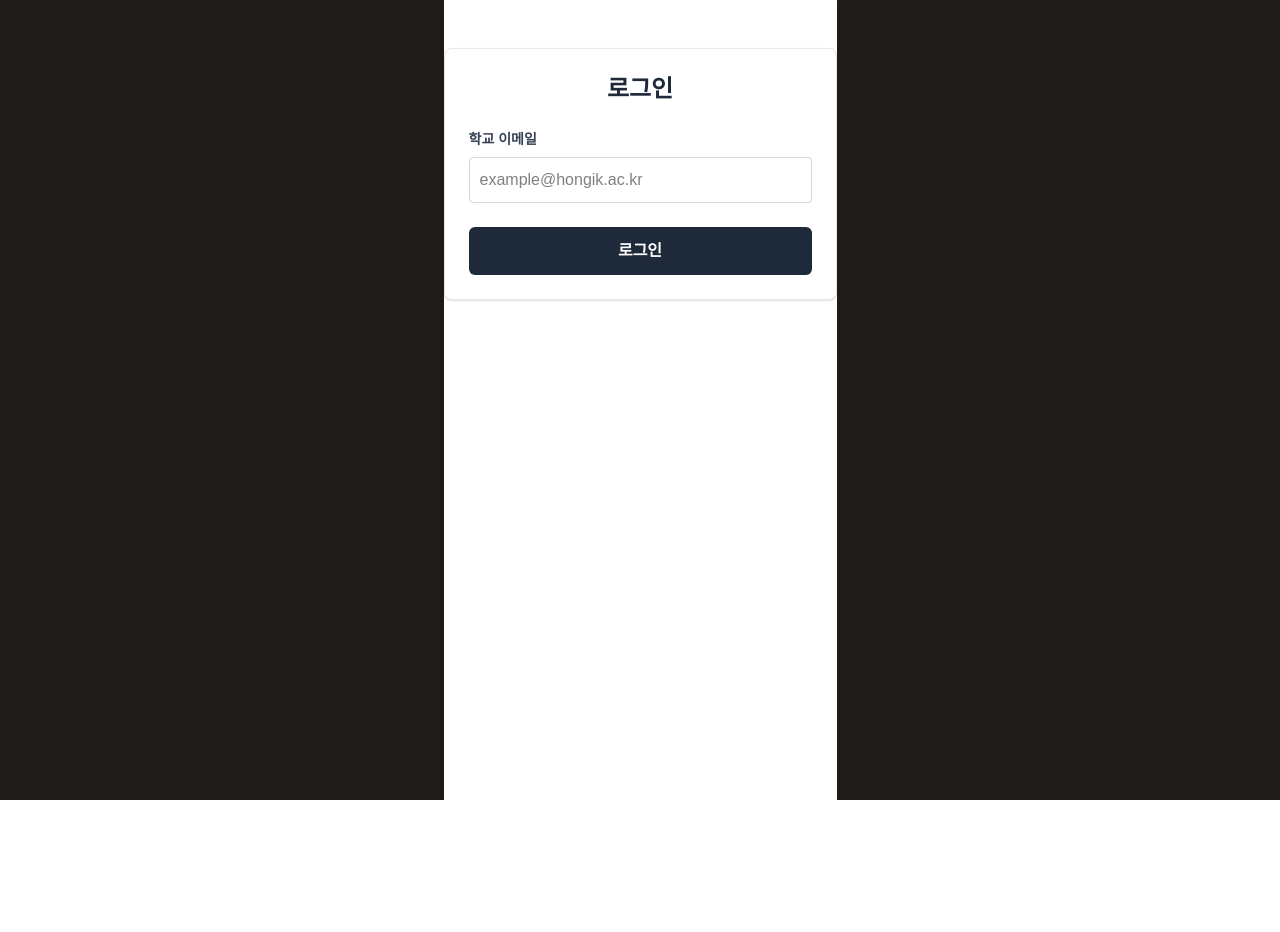
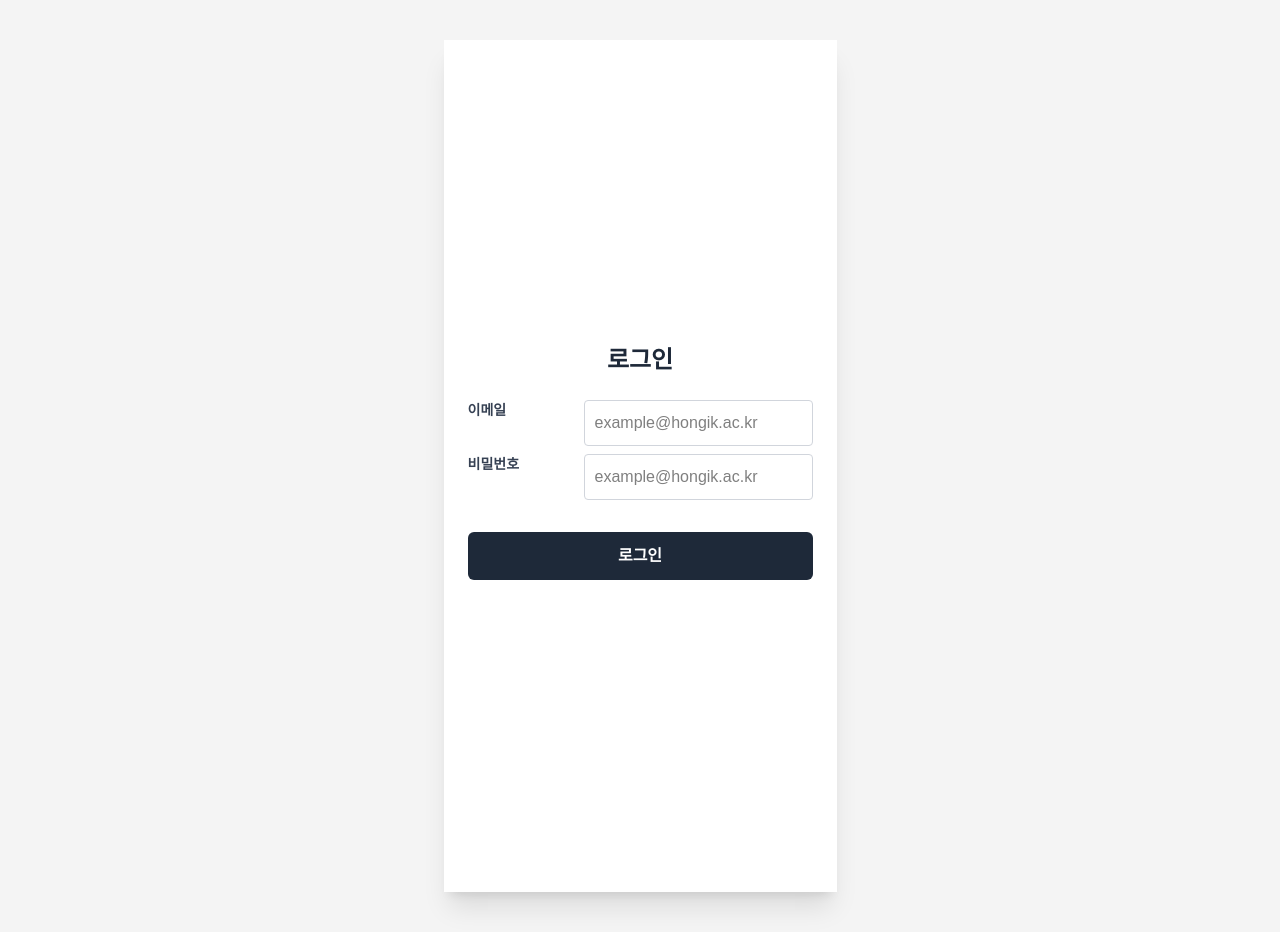
Before and after one commit to 2026-Sinchonthon/Team2-Frontend, a React (Vite) app: page /login in a window 1280 px wide. Before the commit the page ends 800 px from the top, so only its background shows below. Built offline with nearby package versions, Linux system fonts and the light colour scheme; a web font is replaced by a local one.

Commit message:
feat: 아이폰 크기대로 높이 고정

```diff
--- a/src/components/layouts/Layout.tsx
+++ b/src/components/layouts/Layout.tsx
@@ -3,8 +3,8 @@ import { Outlet } from "react-router-dom";
 const Layout = () => {
   return (
     // 데스크탑 환경을 위해 전체 배경은 회색(gray-100)으로, 내용은 가운데 정렬
-    <div className="min-h-screen bg-gray-100 flex justify-center">
-      <div className="w-full max-w-[393px] min-h-screen bg-white shadow-xl relative overflow-hidden">
+    <div className="min-h-screen bg-gray-5 flex justify-center">
+      <div className="w-full m-10 max-w-[393px] h-[852px] bg-white shadow-xl relative overflow-hidden">
         <main className="w-full h-full">
           <Outlet />
         </main>
--- a/src/pages/Auth/Login.tsx
+++ b/src/pages/Auth/Login.tsx
@@ -1,70 +1,50 @@
-import { useState, ChangeEvent } from "react";
-
-// 대학교 도메인 매핑 객체
-const universityMap: Record<string, string> = {
-  "hongik.ac.kr": "홍익대학교",
-  "sogang.ac.kr": "서강대학교",
-  "yonsei.ac.kr": "연세대학교",
-  "snu.ac.kr": "서울대학교",
-  "korea.ac.kr": "고려대학교",
-  "hanyang.ac.kr": "한양대학교",
-};
+import { useState } from "react";
 
 const Login = () => {
   const [email, setEmail] = useState<string>("");
-  const [school, setSchool] = useState<string>("");
-
-  const handleEmailChange = (e: ChangeEvent<HTMLInputElement>) => {
-    const inputEmail = e.target.value;
-    setEmail(inputEmail);
-
-    if (inputEmail.includes("@")) {
-      const domain = inputEmail.split("@")[1];
-
-      if (universityMap[domain]) {
-        setSchool(universityMap[domain]);
-      } else if (domain.includes(".")) {
-        setSchool("기타 (일반 이메일 또는 미등록 대학)");
-      } else {
-        setSchool("");
-      }
-    } else {
-      setSchool("");
-    }
-  };
+  const [password, setPassword] = useState("");
 
   return (
-    <div className="max-w-[400px] mx-auto mt-12 p-6 border border-gray-200 rounded-lg shadow-sm bg-white">
+    <div className="max-w-[400px] mx-auto mt-70 p-6  bg-white">
       <h2 className="text-center mb-6 text-2xl font-bold text-gray-800">
         로그인
       </h2>
 
-      <div className="flex flex-col gap-2">
+      <form className="flex flex-col gap-2">
+        <div className="flex  justify-between">
           <label
             htmlFor="emailInput"
             className="font-semibold text-gray-700 text-sm"
           >
-          학교 이메일
+            이메일
           </label>
           <input
             id="emailInput"
             type="email"
             value={email}
-          onChange={handleEmailChange}
+            onChange={(e) => setEmail(e.target.value)}
+            placeholder="example@hongik.ac.kr"
+            className="p-2.5  rounded border border-gray-300 focus:outline-none focus:ring-2 focus:ring-blue-500 focus:border-transparent transition-all"
+          />
+        </div>
+
+        <div className="flex justify-between">
+          <label className="font-semibold text-gray-700 text-sm">
+            비밀번호
+          </label>
+          <input
+            id="emailInput"
+            type="password"
+            value={password}
+            onChange={(e) => setPassword(e.target.value)}
             placeholder="example@hongik.ac.kr"
             className="p-2.5 rounded border border-gray-300 focus:outline-none focus:ring-2 focus:ring-blue-500 focus:border-transparent transition-all"
           />
         </div>
-
-      {school && (
-        <div className="mt-4 p-3 bg-blue-50 rounded-md text-blue-700 text-sm">
-          <span className="font-bold">소속 확인:</span> {school}
-        </div>
-      )}
-
         <button className="w-full p-3 mt-6 bg-gray-800 text-white font-semibold rounded-md hover:bg-gray-700 transition-colors">
           로그인
         </button>
+      </form>
     </div>
   );
 };
```
Lines whose indentation alone changed are shown as unchanged.
